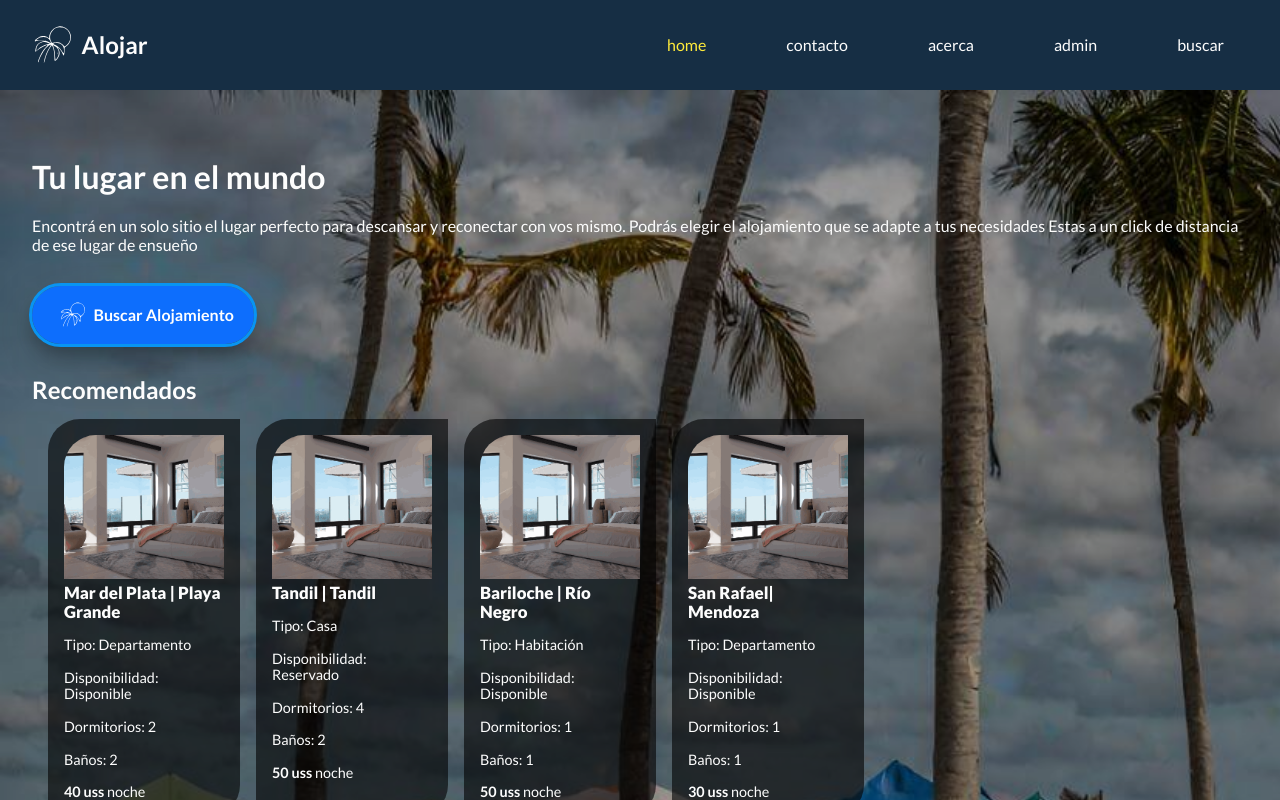
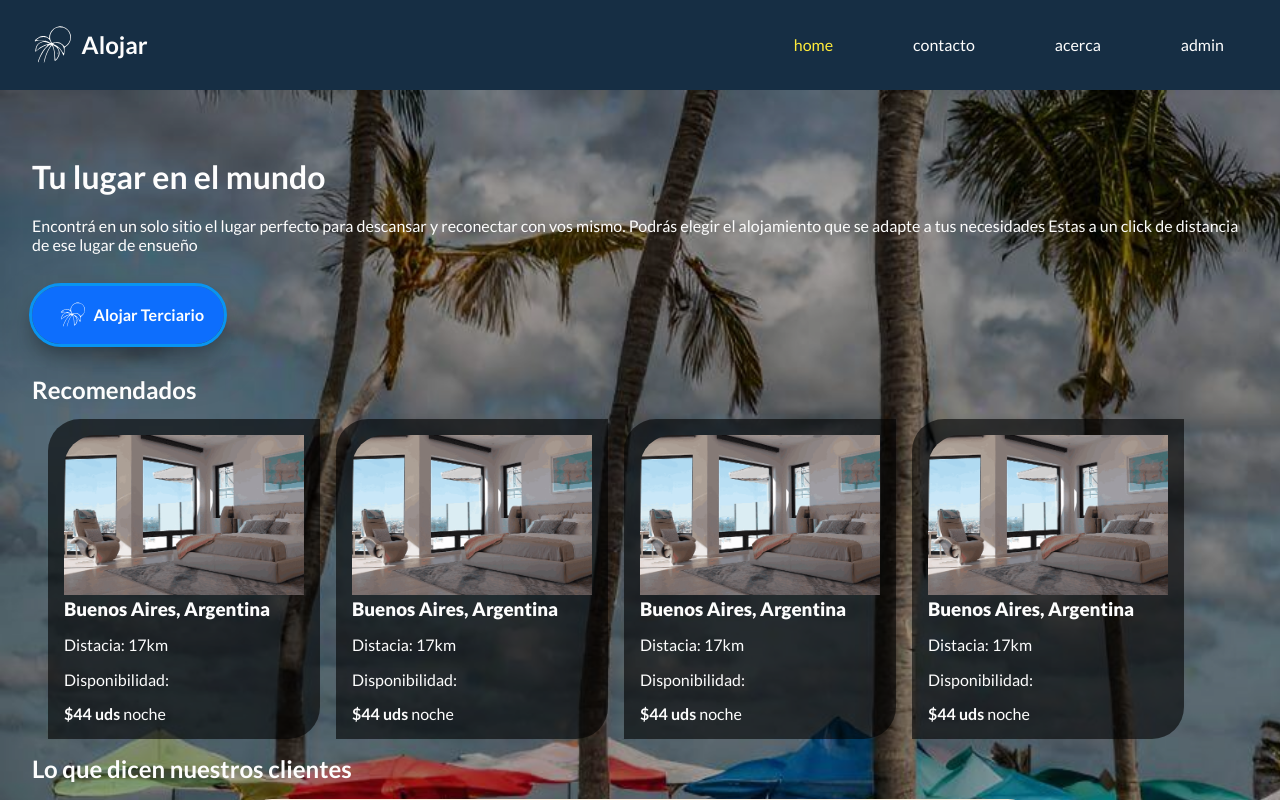
Before and after one commit to Leandro-Andres-Angeli/uner-desarrollo-web-tp-2, a React (Create React App) app: page / in a window 1280 px wide. Shown: the top 800 px of the page. Built offline with nearby package versions, Linux system fonts and the light colour scheme.

Commit message:
Revert "Merge pull request #9 from Leandro-Andres-Angeli/buscador-alojamiento"
This reverts commit 5bbc221d0fe7a9f3f13b39c1c753af99f62a980e, reversing
changes made to 92d0cc99545175f301a281ad83b2477afaa4c83b.

```diff
--- a/src/components/HomeMain.js
+++ b/src/components/HomeMain.js
@@ -4,8 +4,6 @@ import CardList from '../pages/cards/CardList';
 import Opinion from "./opinion/Opinion";
 import { listaOpiniones } from "./opinion/listaOpiniones";
 import Carrusel from "./carrusel/Carrusel";
-import { Link } from "react-router-dom/cjs/react-router-dom.min";
-import lista from "../data/BD_alojamientos.json";
 
 const HomeMain = () => {
   return (
@@ -18,15 +16,13 @@ const HomeMain = () => {
           reconectar con vos mismo. Podrás elegir el alojamiento que se adapte a
           tus necesidades Estas a un click de distancia de ese lugar de ensueño
         </p>
-        <Link to="/buscar">
-          <button className="icon-btn btn-index">
-            <SiteIcon className={"nav-logo-icon"}></SiteIcon>
-            Buscar Alojamiento
-          </button>
-        </Link>
+        <button className='icon-btn btn-index'>
+          <SiteIcon className={'nav-logo-icon'}></SiteIcon>
+          Alojar Terciario
+        </button>
       </section>
       <section className="sobre-chapa">
-        <CardList titulo="Recomendados" lista={lista.alojamientos} />
+        <CardList titulo="Recomendados" />
       </section>
       <section className="sobre-chapa">
         <h2>{"Lo que dicen nuestros clientes"}</h2>
--- a/src/data/BD_alojamientos.json
+++ /dev/null
@@ -1,56 +0,0 @@
-{
-  "alojamientos": [
-    {
-      "idAlojamiento": "5",
-      "titulo": "Mar del Plata | Playa Grande",
-      "tipoAlojamiento": "Departamento",
-      "ubicacion": {
-        "latitud": " -38.0278044,",
-        "longitud": "-57.5356977"
-      },
-      "precio": "40 uss",
-      "dormitorios": "2",
-      "banos": "2",
-      "estado": "Disponible"
-    },
-    {
-      "idAlojamiento": "3",
-      "titulo": "Tandil | Tandil",
-      "tipoAlojamiento": "Casa",
-      "ubicacion": {
-        "latitud": " -38.0278044,",
-        "longitud": "-57.5356977"
-      },
-      "precio": "50 uss",
-      "dormitorios": "4",
-      "banos": "2",
-      "estado": "Reservado"
-    },
-    {
-      "idAlojamiento": "20",
-      "titulo": "Bariloche | Río Negro",
-      "tipoAlojamiento": "Habitación",
-      "ubicacion": {
-        "latitud": " -38.0278044,",
-        "longitud": "-57.5356977"
-      },
-      "precio": "50 uss",
-      "dormitorios": "1",
-      "banos": "1",
-      "estado": "Disponible"
-    },
-    {
-      "idAlojamiento": "20",
-      "titulo": "San Rafael| Mendoza",
-      "tipoAlojamiento": "Departamento",
-      "ubicacion": {
-        "latitud": " -38.0278044,",
-        "longitud": "-57.5356977"
-      },
-      "precio": "30 uss",
-      "dormitorios": "1",
-      "banos": "1",
-      "estado": "Disponible"
-    }
-  ]
-}
--- a/src/data/routes.js
+++ b/src/data/routes.js
@@ -2,7 +2,6 @@ import About from '../pages/About';
 import Admin from '../pages/Admin';
 import Contact from '../pages/Contact';
 import Home from '../pages/Home';
-import Buscador from "../pages/buscador/buscador";
 
 export const routes = [
   {
@@ -26,11 +25,6 @@ export const routes = [
     route: '/admin',
     component: <Admin></Admin>,
   },
-  {
-    text: "buscar",
-    route: "/buscar",
-    component: <Buscador></Buscador>,
-  },
 ];
 export const linksData = routes.reduce(
   (acc, { text, route }) => [...acc, { text, route }],
--- a/src/pages/buscador/buscador.css
+++ /dev/null
@@ -1,9 +0,0 @@
-.buscador {
-  position: relative;
-  padding: 2rem;
-  background-color: #162e44;
-  color: var(--light-color);
-}
-.buscador .contenido {
-  position: relative;
-}
--- a/src/pages/buscador/buscador.jsx
+++ /dev/null
@@ -1,21 +0,0 @@
-import React from "react";
-import CardList from "../cards/CardList";
-import lista from "../../data/BD_alojamientos.json";
-import "./buscador.css";
-
-const Buscador = () => {
-  console.log(lista);
-  return (
-    <div className="buscador">
-      <div className="chapa"></div>
-      <section className="contenido">
-        <CardList
-          lista={lista.alojamientos}
-          titulo="Encontrá tu próximo destino"
-        ></CardList>
-      </section>
-    </div>
-  );
-};
-
-export default Buscador;
--- a/src/pages/cards/Card.jsx
+++ b/src/pages/cards/Card.jsx
@@ -2,7 +2,7 @@ import React from "react";
 import { Link } from "react-router-dom";
 import "./Cards.css";
 
-const Card = ({ item }) => {
+const Card = () => {
   return (
     <div className="tarjeta-alojamiento">
       <Link to="/alojamiento">
@@ -11,21 +11,12 @@ const Card = ({ item }) => {
         </div>
         <div className="descripcion-alojamiento">
           <h3>
-            <strong>{item.titulo}</strong>
+            <strong>Buenos Aires, Argentina</strong>
           </h3>
-          <p>Tipo: {item.tipoAlojamiento}</p>
-          {/* <p>
-            Ubicación:
-            <br />
-            Latitud:{item.ubicacion.latitud}
-            <br />
-            Longitud:{item.ubicacion.longitud}
-          </p> */}
-          <p>Disponibilidad: {item.estado}</p>
-          <p>Dormitorios: {item.dormitorios}</p>
-          <p>Baños: {item.banos}</p>
+          <p>Distacia: 17km</p>
+          <p>Disponibilidad:</p>
           <p>
-            <strong>{item.precio} </strong>noche
+            <strong>$44 uds </strong>noche
           </p>
         </div>
       </Link>
--- a/src/pages/cards/CardList.jsx
+++ b/src/pages/cards/CardList.jsx
@@ -2,15 +2,15 @@ import React from "react";
 import Card from "./Card";
 import "./Cards.css";
 
-const CardList = ({ titulo = "", lista }) => {
+const CardList = (props) => {
   return (
     <div className="card-list">
-      <h2>{titulo}</h2>
+      <h2>{props.titulo}</h2>
       <div className="tarjetas">
-        {lista &&
-          lista.map((item, index) => {
-            return <Card key={index} item={item}></Card>;
-          })}
+        <Card></Card>
+        <Card></Card>
+        <Card></Card>
+        <Card></Card>
       </div>
     </div>
   );
--- a/src/pages/cards/Cards.css
+++ b/src/pages/cards/Cards.css
@@ -3,6 +3,7 @@
   flex-wrap: wrap;
   gap: 1rem;
   padding: 1rem;
+  border-radius: 2rem;
 }
 
 .tarjeta-alojamiento {
@@ -11,12 +12,12 @@
   border-bottom-right-radius: 2rem;
   background-color: rgba(0, 0, 0, 0.6);
   text-align: center;
-  max-width: 10rem;
+  z-index: 2;
 }
 
 .tarjeta-alojamiento img {
-  height: 9rem;
-  width: 10rem;
+  height: 10rem;
+  width: 15rem;
   align-items: center;
   border-top-left-radius: 2rem;
 }
@@ -26,11 +27,11 @@
   display: flex;
   gap: 1rem;
   flex-direction: column;
-  font-size: 0.9rem;
 }
 
 .card-list {
   flex-direction: column;
+  z-index: 2;
   display: flex;
   margin-top: 2rem;
 }
```
